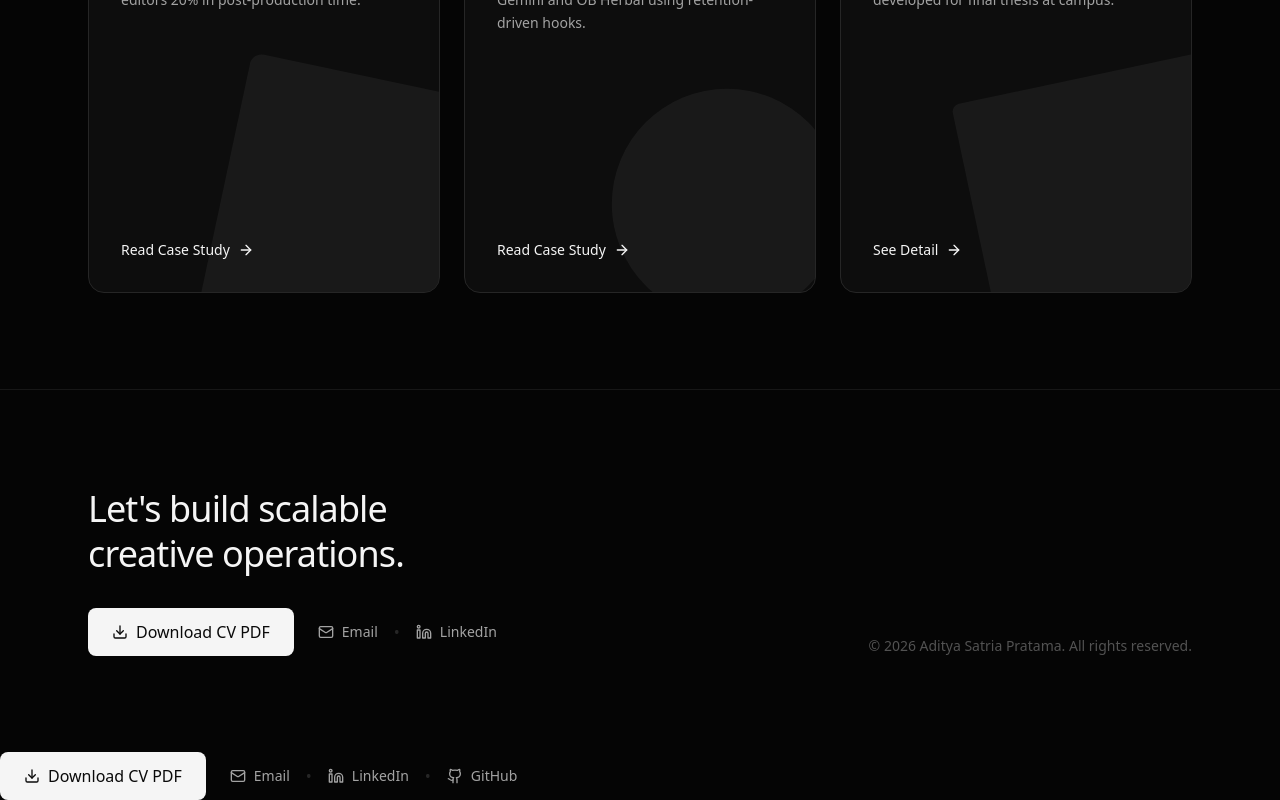
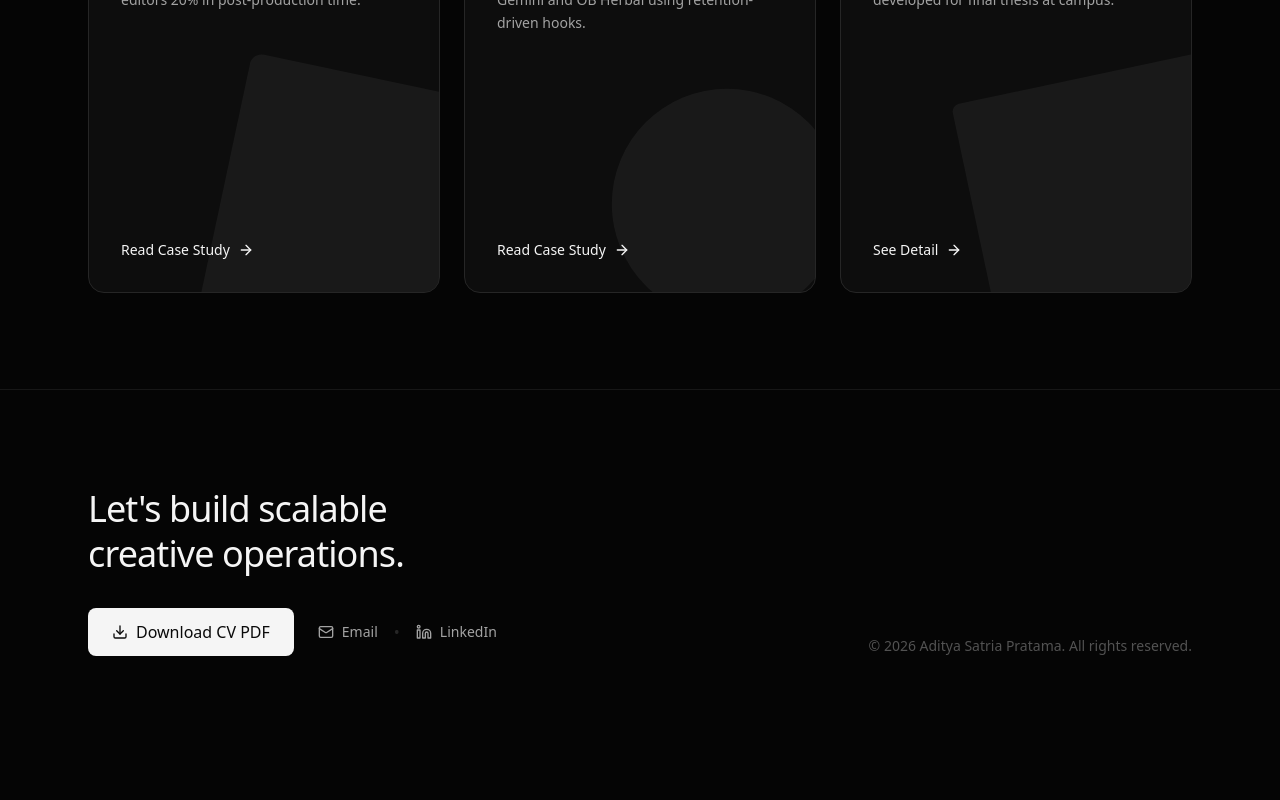
Before and after one commit to Adityasat23/portfolio, a Next.js app: page / in a window 1280 px wide. Shown: the part 803-1603 px from the top of the page. After the commit the page ends 1555 px from the top, so only its background shows below. Built offline with nearby package versions, Linux system fonts and the light colour scheme.

Commit message:
tesupdate

```diff
--- a/app/page.tsx
+++ b/app/page.tsx
@@ -197,54 +197,6 @@
             © {new Date().getFullYear()} Aditya Satria Pratama. All rights reserved.
           </p>
         </div>
-        <div className="flex flex-col sm:flex-row items-start sm:items-center gap-4 sm:gap-6">
-              <a
-                href="/Aditya_Satria_Pratama_Resume.pdf"
-                download
-                className="flex items-center justify-center gap-2 px-6 py-3 bg-neutral-900 dark:bg-neutral-100 text-white dark:text-neutral-950 font-medium rounded-lg hover:bg-neutral-800 dark:hover:bg-white transition-colors"
-              >
-                <Download className="w-4 h-4" />
-                Download CV PDF
-              </a>
-              <div className="flex items-center gap-4">
-
-                {/* Email Integration */}
-                <a
-                  href="mailto:adityasatriapratama29@gmail.com"
-                  className="text-neutral-500 hover:text-neutral-900 dark:text-neutral-400 dark:hover:text-neutral-100 transition-colors flex items-center gap-2 text-sm font-medium"
-                >
-                  <Mail className="w-4 h-4" />
-                  Email
-                </a>
-
-                <span className="text-neutral-300 dark:text-neutral-800">•</span>
-
-                {/* LinkedIn Integration */}
-                <a
-                  href="https://linkedin.com/in/YOUR-LINKEDIN-URL"
-                  target="_blank"
-                  rel="noopener noreferrer"
-                  className="text-neutral-500 hover:text-neutral-900 dark:text-neutral-400 dark:hover:text-neutral-100 transition-colors flex items-center gap-2 text-sm font-medium"
-                >
-                  <svg xmlns="http://www.w3.org/2000/svg" width="16" height="16" viewBox="0 0 24 24" fill="none" stroke="currentColor" strokeWidth="2" strokeLinecap="round" strokeLinejoin="round"><path d="M16 8a6 6 0 0 1 6 6v7h-4v-7a2 2 0 0 0-2-2 2 2 0 0 0-2 2v7h-4v-7a6 6 0 0 1 6-6z"/><rect width="4" height="12" x="2" y="9"/><circle cx="4" cy="4" r="2"/></svg>
-                  LinkedIn
-                </a>
-
-                <span className="text-neutral-300 dark:text-neutral-800">•</span>
-
-                {/* GitHub Integration */}
-                <a
-                  href="https://github.com/Adityasat23"
-                  target="_blank"
-                  rel="noopener noreferrer"
-                  className="text-neutral-500 hover:text-neutral-900 dark:text-neutral-400 dark:hover:text-neutral-100 transition-colors flex items-center gap-2 text-sm font-medium"
-                >
-                  <svg xmlns="http://www.w3.org/2000/svg" width="16" height="16" viewBox="0 0 24 24" fill="none" stroke="currentColor" strokeWidth="2" strokeLinecap="round" strokeLinejoin="round"><path d="M15 22v-4a4.8 4.8 0 0 0-1-3.5c3 0 6-2 6-5.5.08-1.25-.27-2.48-1-3.5.28-1.15.28-2.35 0-3.5 0 0-1 0-3 1.5-2.64-.5-5.36-.5-8 0C6 2 5 2 5 2c-.3 1.15-.3 2.35 0 3.5A5.403 5.403 0 0 0 4 9c0 3.5 3 5.5 6 5.5-.39.49-.68 1.05-.85 1.65-.17.6-.22 1.23-.15 1.85v4"/><path d="M9 18c-4.51 2-5-2-7-2"/></svg>
-                  GitHub
-                </a>
-
-              </div>
-            </div>
       </footer>
     </div>
   );
```
